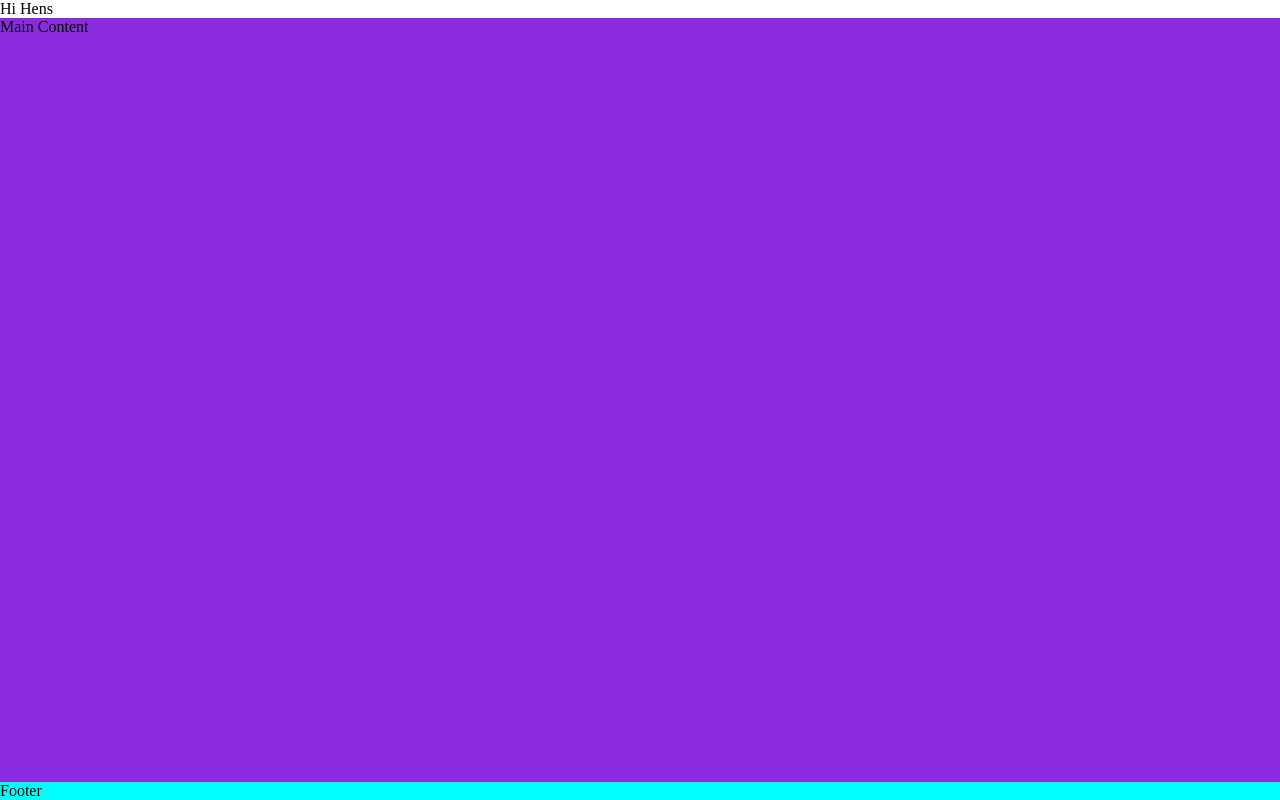
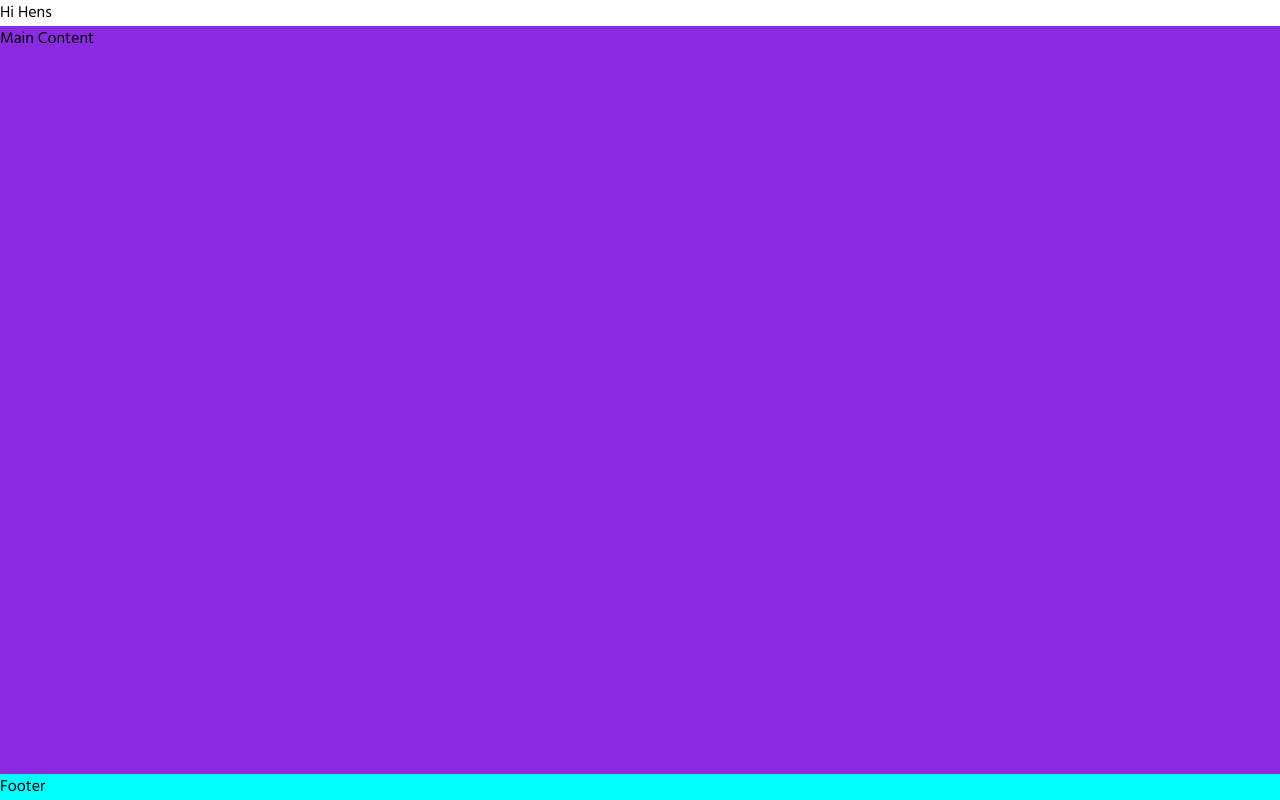
Before and after one commit to suzannecodeinst/PP1_Hi-Hens, a plain HTML site: page index.html in a window 1280 px wide. Drawn offline with Linux system fonts and the light colour scheme.

Commit message:
import google fonts link for 'Monserrat' and 'Hind'

```diff
--- a/assets/css/style.css
+++ b/assets/css/style.css
@@ -1,3 +1,7 @@
+/* Google fonts import */
+@import url('https://fonts.googleapis.com/css2?family=Hind&family=Montserrat+Alternates:wght@500;600&display=swap');
+
+
 /* Asterisk selector to over-ride default browser settings */
 * {
     box-sizing: border-box;
@@ -10,13 +14,20 @@ body {
     min-height: 100vh;
     display: flex;
     flex-direction: column;
+    font-family: 'Hind' , sans-serif;
 }
 
 /* Main Content */
 main {
     /* make main take up extra space so that it pushes footer down */
     background-color: blueviolet;
-    flex: auto;
+    flex: 1 0 auto;
+    /* keep playing with flex values -as not fully understanding what the shrink value is doing at 0 */
+}
+
+/* test fonts imported */
+h1, h2, h3 {
+    font-family: 'Montserrat' , sans-serif;
 }
 
 /* Checking that css file is connected properly to html */
```
